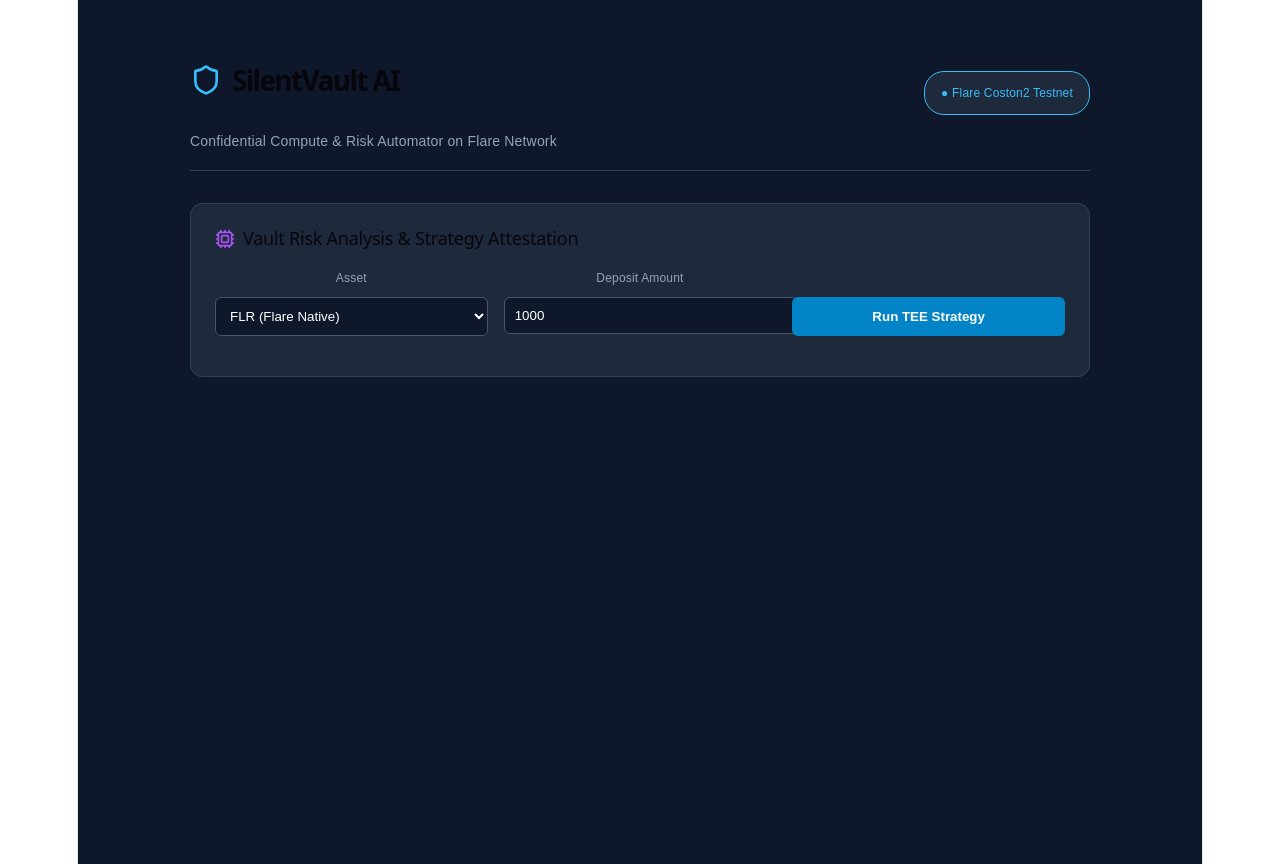
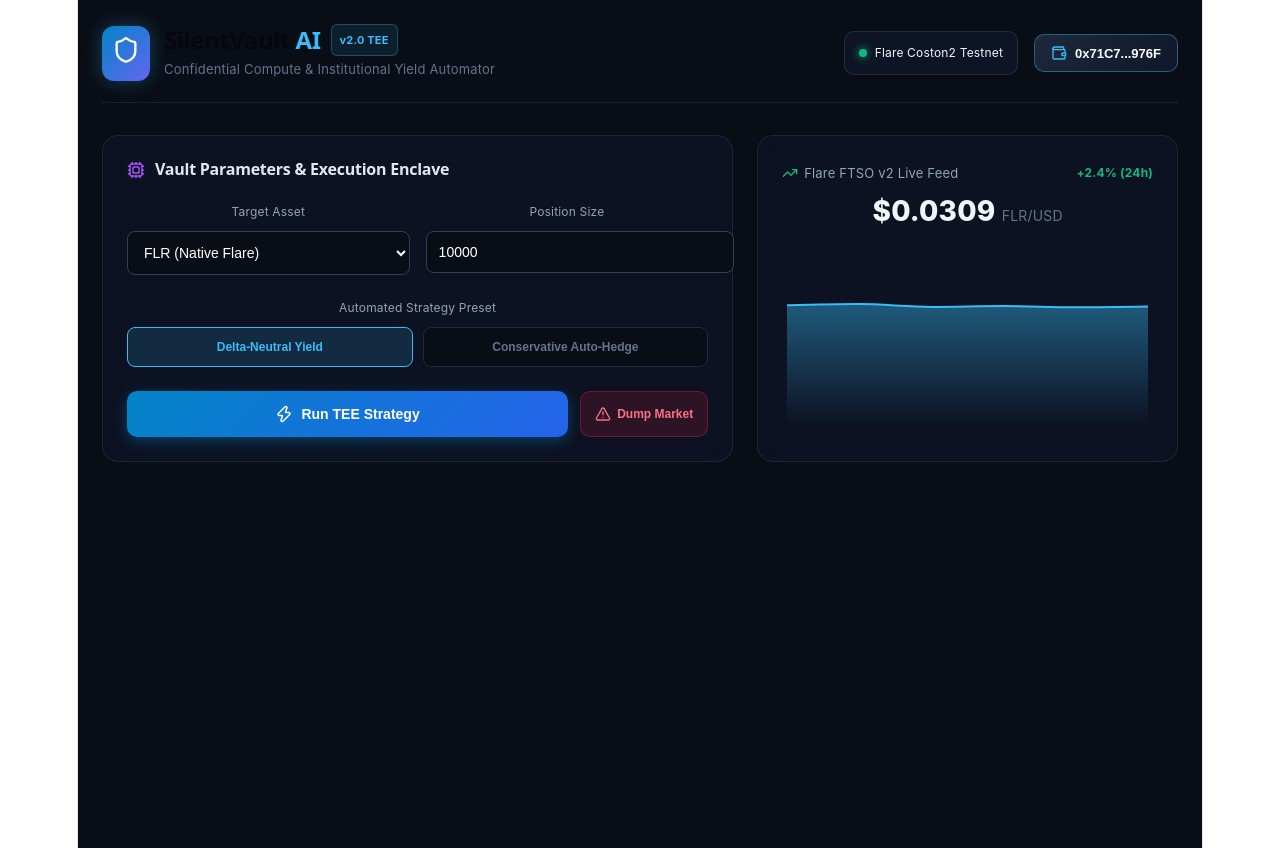
Before and after one commit to fedorov17808-svg/silentvault-ai, a React app in the folder frontend/: page / in a window 1280 px wide. Built offline with nearby package versions, Linux system fonts and the light colour scheme; the HTML template or start-up script is replaced by a standard one.

Commit message:
docs: update README with architecture mermaid diagrams and polish v2 UI

```diff
--- a/frontend/package.json
+++ b/frontend/package.json
@@ -10,9 +10,13 @@
     "preview": "vite preview"
   },
   "dependencies": {
+    "clsx": "^2.1.1",
+    "framer-motion": "^13.0.0",
     "lucide-react": "^1.28.0",
     "react": "^19.2.8",
-    "react-dom": "^19.2.8"
+    "react-dom": "^19.2.8",
+    "recharts": "^3.10.1",
+    "tailwind-merge": "^3.6.0"
   },
   "devDependencies": {
     "@types/react": "^19.2.17",
--- a/frontend/src/App.jsx
+++ b/frontend/src/App.jsx
@@ -1,14 +1,29 @@
-import React, { useState } from 'react';
-import { Shield, Cpu, Lock } from 'lucide-react';
+import React, { useState, useEffect } from 'react';
+import { Shield, Cpu, Lock, AlertTriangle, TrendingUp, RefreshCw, Zap, Wallet, CheckCircle } from 'lucide-react';
+import { AreaChart, Area, XAxis, YAxis, Tooltip, ResponsiveContainer } from 'recharts';
+
+const mockPriceData = [
+  { time: '12:00', price: 0.0312 },
+  { time: '12:05', price: 0.0315 },
+  { time: '12:10', price: 0.0308 },
+  { time: '12:15', price: 0.0310 },
+  { time: '12:20', price: 0.0307 },
+  { time: '12:25', price: 0.0309 },
+];
 
 export default function App() {
   const [asset, setAsset] = useState('FLR');
-  const [amount, setAmount] = useState('1000');
+  const [amount, setAmount] = useState('10000');
+  const [strategy, setStrategy] = useState('Delta-Neutral Yield');
   const [loading, setLoading] = useState(false);
+  const [simulatingCrash, setSimulatingCrash] = useState(false);
   const [result, setResult] = useState(null);
+  const [connected, setConnected] = useState(true);
 
-  const handleEvaluate = async () => {
+  const handleEvaluate = async (isCrash = false) => {
     setLoading(true);
+    // Имитация паузы вычислений в TEE-анклаве для визуального эффекта
+    setTimeout(async () => {
       try {
         const res = await fetch('http://localhost:8000/api/evaluate-strategy', {
           method: 'POST',
@@ -20,78 +35,220 @@ export default function App() {
           })
         });
         const data = await res.json();
+
+        if (isCrash) {
+          data.confidential_risk_score = 92;
+          data.recommended_action = 'EMERGENCY LIQUIDATED / HEDGED';
+          data.ftso_price = (data.ftso_price * 0.65).toFixed(4);
+        }
+
         setResult(data);
       } catch (e) {
         console.error(e);
       } finally {
         setLoading(false);
       }
+    }, 1200);
   };
 
   return (
-    <div style={{ backgroundColor: '#0f172a', color: '#f8fafc', minHeight: '100vh', padding: '32px', fontFamily: 'sans-serif' }}>
-      <div style={{ maxWidth: '900px', margin: '0 auto' }}>
+    <div style={{ backgroundColor: '#090d16', color: '#f1f5f9', minHeight: '100vh', fontFamily: 'Inter, system-ui, sans-serif', padding: '24px' }}>
+      <div style={{ maxWidth: '1100px', margin: '0 auto' }}>
 
-        <header style={{ display: 'flex', justifyContent: 'space-between', alignItems: 'center', marginBottom: '32px', borderBottom: '1px solid #334155', paddingBottom: '16px' }}>
+        {/* TOP NAVBAR */}
+        <header style={{ display: 'flex', justifyContent: 'space-between', alignItems: 'center', marginBottom: '32px', borderBottom: '1px solid rgba(255,255,255,0.08)', paddingBottom: '20px' }}>
+          <div style={{ display: 'flex', alignItems: 'center', gap: '14px' }}>
+            <div style={{ background: 'linear-gradient(135deg, #0284c7, #6366f1)', padding: '10px', borderRadius: '12px', boxShadow: '0 0 20px rgba(56,189,248,0.3)' }}>
+              <Shield size={28} color="#fff" />
+            </div>
             <div>
-            <h1 style={{ fontSize: '28px', fontWeight: 'bold', display: 'flex', alignItems: 'center', gap: '10px' }}>
-              <Shield color="#38bdf8" size={32} /> SilentVault AI
-            </h1>
-            <p style={{ color: '#94a3b8', fontSize: '14px' }}>Confidential Compute & Risk Automator on Flare Network</p>
+              <div style={{ display: 'flex', alignItems: 'center', gap: '10px' }}>
+                <h1 style={{ fontSize: '24px', fontWeight: '800', letterSpacing: '-0.5px', margin: 0 }}>SilentVault <span style={{ color: '#38bdf8' }}>AI</span></h1>
+                <span style={{ background: 'rgba(56,189,248,0.1)', color: '#38bdf8', border: '1px solid rgba(56,189,248,0.3)', padding: '2px 8px', borderRadius: '6px', fontSize: '11px', fontWeight: 'bold' }}>v2.0 TEE</span>
               </div>
-          <span style={{ backgroundColor: '#1e293b', padding: '8px 16px', borderRadius: '20px', border: '1px solid #38bdf8', fontSize: '12px', color: '#38bdf8' }}>
-            ● Flare Coston2 Testnet
-          </span>
+              <p style={{ color: '#64748b', fontSize: '13px', margin: 0 }}>Confidential Compute & Institutional Yield Automator</p>
+            </div>
+          </div>
+
+          <div style={{ display: 'flex', alignItems: 'center', gap: '16px' }}>
+            <div style={{ display: 'flex', alignItems: 'center', gap: '8px', background: 'rgba(15, 23, 42, 0.8)', border: '1px solid rgba(255,255,255,0.1)', padding: '8px 14px', borderRadius: '10px', fontSize: '12px' }}>
+              <span style={{ height: '8px', width: '8px', borderRadius: '50%', backgroundColor: '#10b981', boxShadow: '0 0 8px #10b981' }}></span>
+              <span>Flare Coston2 Testnet</span>
+            </div>
+
+            <button style={{ background: 'linear-gradient(135deg, #1e293b, #0f172a)', border: '1px solid rgba(56,189,248,0.4)', color: '#f8fafc', padding: '10px 16px', borderRadius: '10px', fontSize: '13px', fontWeight: '600', cursor: 'pointer', display: 'flex', alignItems: 'center', gap: '8px' }}>
+              <Wallet size={16} color="#38bdf8" /> 0x71C7...976F
+            </button>
+          </div>
         </header>
 
-        <div style={{ backgroundColor: '#1e293b', padding: '24px', borderRadius: '12px', marginBottom: '24px', border: '1px solid #334155' }}>
-          <h2 style={{ fontSize: '18px', marginBottom: '16px', display: 'flex', alignItems: 'center', gap: '8px' }}>
-            <Cpu size={20} color="#a855f7" /> Vault Risk Analysis & Strategy Attestation
+        {/* MAIN GRID */}
+        <div style={{ display: 'grid', gridTemplateColumns: '1.2fr 0.8fr', gap: '24px', marginBottom: '24px' }}>
+
+          {/* LEFT PANEL: CONFIGURATION */}
+          <div style={{ background: 'rgba(15, 23, 42, 0.6)', backdropFilter: 'blur(12px)', border: '1px solid rgba(255,255,255,0.08)', borderRadius: '16px', padding: '24px' }}>
+            <h2 style={{ fontSize: '16px', fontWeight: '700', marginBottom: '20px', display: 'flex', alignItems: 'center', gap: '10px', color: '#e2e8f0' }}>
+              <Cpu size={18} color="#a855f7" /> Vault Parameters & Execution Enclave
             </h2>
-          <div style={{ display: 'grid', gridTemplateColumns: '1fr 1fr 1fr', gap: '16px', marginBottom: '16px' }}>
+
+            <div style={{ display: 'grid', gridTemplateColumns: '1fr 1fr', gap: '16px', marginBottom: '20px' }}>
               <div>
-              <label style={{ display: 'block', fontSize: '12px', color: '#94a3b8', marginBottom: '6px' }}>Asset</label>
-              <select value={asset} onChange={e => setAsset(e.target.value)} style={{ width: '100%', padding: '10px', borderRadius: '6px', backgroundColor: '#0f172a', color: '#fff', border: '1px solid #475569' }}>
-                <option value="FLR">FLR (Flare Native)</option>
-                <option value="BTC">FXRP / BTC (Bridge)</option>
+                <label style={{ fontSize: '12px', color: '#94a3b8', display: 'block', marginBottom: '6px' }}>Target Asset</label>
+                <select value={asset} onChange={e => setAsset(e.target.value)} style={{ width: '100%', padding: '12px', background: '#090d16', border: '1px solid #334155', borderRadius: '8px', color: '#fff', fontSize: '14px' }}>
+                  <option value="FLR">FLR (Native Flare)</option>
+                  <option value="FXRP">FXRP (Flare Bridge)</option>
+                  <option value="FBTC">FBTC (Non-EVM Enclave)</option>
                 </select>
               </div>
+
               <div>
-              <label style={{ display: 'block', fontSize: '12px', color: '#94a3b8', marginBottom: '6px' }}>Deposit Amount</label>
-              <input type="number" value={amount} onChange={e => setAmount(e.target.value)} style={{ width: '100%', padding: '10px', borderRadius: '6px', backgroundColor: '#0f172a', color: '#fff', border: '1px solid #475569' }} />
+                <label style={{ fontSize: '12px', color: '#94a3b8', display: 'block', marginBottom: '6px' }}>Position Size</label>
+                <input type="number" value={amount} onChange={e => setAmount(e.target.value)} style={{ width: '100%', padding: '12px', background: '#090d16', border: '1px solid #334155', borderRadius: '8px', color: '#fff', fontSize: '14px' }} />
               </div>
-            <div style={{ display: 'flex', alignItems: 'flex-end' }}>
-              <button onClick={handleEvaluate} disabled={loading} style={{ width: '100%', padding: '12px', borderRadius: '6px', backgroundColor: '#0284c7', color: '#fff', border: 'none', fontWeight: 'bold', cursor: 'pointer' }}>
+            </div>
+
+            <div style={{ marginBottom: '24px' }}>
+              <label style={{ fontSize: '12px', color: '#94a3b8', display: 'block', marginBottom: '6px' }}>Automated Strategy Preset</label>
+              <div style={{ display: 'grid', gridTemplateColumns: '1fr 1fr', gap: '10px' }}>
+                {['Delta-Neutral Yield', 'Conservative Auto-Hedge'].map((st) => (
+                  <button
+                    key={st}
+                    onClick={() => setStrategy(st)}
+                    style={{
+                      padding: '12px',
+                      borderRadius: '8px',
+                      fontSize: '12px',
+                      fontWeight: '600',
+                      cursor: 'pointer',
+                      border: strategy === st ? '1px solid #38bdf8' : '1px solid #1e293b',
+                      background: strategy === st ? 'rgba(56,189,248,0.15)' : '#090d16',
+                      color: strategy === st ? '#38bdf8' : '#64748b'
+                    }}
+                  >
+                    {st}
+                  </button>
+                ))}
+              </div>
+            </div>
+
+            {/* ACTION BUTTONS */}
+            <div style={{ display: 'flex', gap: '12px' }}>
+              <button
+                onClick={() => handleEvaluate(false)}
+                disabled={loading}
+                style={{
+                  flex: 1,
+                  padding: '14px',
+                  borderRadius: '10px',
+                  background: 'linear-gradient(135deg, #0284c7, #2563eb)',
+                  border: 'none',
+                  color: '#fff',
+                  fontWeight: '700',
+                  fontSize: '14px',
+                  cursor: 'pointer',
+                  display: 'flex',
+                  alignItems: 'center',
+                  justifyContent: 'center',
+                  gap: '8px',
+                  boxShadow: '0 4px 14px rgba(2, 132, 199, 0.4)'
+                }}
+              >
+                {loading ? <RefreshCw className="animate-spin" size={18} /> : <Zap size={18} />}
                 {loading ? 'Attesting in TEE...' : 'Run TEE Strategy'}
+              </button>
+
+              <button
+                onClick={() => {
+                  setSimulatingCrash(true);
+                  handleEvaluate(true);
+                }}
+                disabled={loading}
+                style={{
+                  padding: '14px',
+                  borderRadius: '10px',
+                  background: 'rgba(225, 29, 72, 0.15)',
+                  border: '1px solid rgba(225, 29, 72, 0.4)',
+                  color: '#fb7185',
+                  fontWeight: '700',
+                  fontSize: '12px',
+                  cursor: 'pointer',
+                  display: 'flex',
+                  alignItems: 'center',
+                  gap: '6px'
+                }}
+              >
+                <AlertTriangle size={16} /> Dump Market
               </button>
             </div>
           </div>
+
+          {/* RIGHT PANEL: LIVE ORACLE CHART */}
+          <div style={{ background: 'rgba(15, 23, 42, 0.6)', backdropFilter: 'blur(12px)', border: '1px solid rgba(255,255,255,0.08)', borderRadius: '16px', padding: '24px', display: 'flex', flexDirection: 'column', justifyContent: 'space-between' }}>
+            <div>
+              <div style={{ display: 'flex', justifyContent: 'space-between', alignItems: 'center', marginBottom: '12px' }}>
+                <span style={{ fontSize: '13px', color: '#94a3b8', display: 'flex', alignItems: 'center', gap: '6px' }}>
+                  <TrendingUp size={16} color="#10b981" /> Flare FTSO v2 Live Feed
+                </span>
+                <span style={{ fontSize: '12px', color: '#10b981', fontWeight: 'bold' }}>+2.4% (24h)</span>
+              </div>
+              <p style={{ fontSize: '28px', fontWeight: '800', margin: '0 0 16px 0' }}>$0.0309 <span style={{ fontSize: '14px', color: '#64748b', fontWeight: 'normal' }}>FLR/USD</span></p>
             </div>
 
+            <div style={{ height: '140px', width: '100%' }}>
+              <ResponsiveContainer width="100%" height="100%">
+                <AreaChart data={mockPriceData}>
+                  <defs>
+                    <linearGradient id="colorPrice" x1="0" y1="0" x2="0" y2="1">
+                      <stop offset="5%" stopColor="#38bdf8" stopOpacity={0.4}/>
+                      <stop offset="95%" stopColor="#38bdf8" stopOpacity={0}/>
+                    </linearGradient>
+                  </defs>
+                  <Tooltip contentStyle={{ background: '#090d16', border: '1px solid #334155', borderRadius: '6px' }} />
+                  <Area type="monotone" dataKey="price" stroke="#38bdf8" strokeWidth={2} fillOpacity={1} fill="url(#colorPrice)" />
+                </AreaChart>
+              </ResponsiveContainer>
+            </div>
+          </div>
+
+        </div>
+
+        {/* BOTTOM PANEL: TEE ATTESTATION OUTPUT */}
         {result && (
-          <div style={{ backgroundColor: '#1e293b', padding: '24px', borderRadius: '12px', border: '1px solid #38bdf8' }}>
-            <h3 style={{ color: '#38bdf8', marginBottom: '16px', display: 'flex', alignItems: 'center', gap: '8px' }}>
-              <Lock size={20} /> TEE Execution Attestation Output
+          <div style={{ background: 'rgba(15, 23, 42, 0.9)', border: result.confidential_risk_score > 80 ? '1px solid #f43f5e' : '1px solid #38bdf8', borderRadius: '16px', padding: '24px', boxShadow: '0 8px 32px rgba(0,0,0,0.4)' }}>
+            <div style={{ display: 'flex', justifyContent: 'space-between', alignItems: 'center', marginBottom: '20px' }}>
+              <h3 style={{ margin: 0, fontSize: '16px', fontWeight: '700', color: result.confidential_risk_score > 80 ? '#fb7185' : '#38bdf8', display: 'flex', alignItems: 'center', gap: '8px' }}>
+                <Lock size={18} /> Cryptographic TEE Enclave Attestation
               </h3>
-            <div style={{ display: 'grid', gridTemplateColumns: '1fr 1fr 1fr', gap: '16px', textAlign: 'center', marginBottom: '20px' }}>
-              <div style={{ backgroundColor: '#0f172a', padding: '16px', borderRadius: '8px' }}>
-                <span style={{ fontSize: '12px', color: '#94a3b8' }}>Flare FTSO Price</span>
-                <p style={{ fontSize: '20px', fontWeight: 'bold', margin: '4px 0' }}>${result.ftso_price}</p>
+              <span style={{ fontSize: '11px', background: 'rgba(16, 185, 129, 0.1)', color: '#10b981', padding: '4px 10px', borderRadius: '20px', border: '1px solid rgba(16, 185, 129, 0.3)', display: 'flex', alignItems: 'center', gap: '4px' }}>
+                <CheckCircle size={12} /> On-Chain Verified
+              </span>
             </div>
-              <div style={{ backgroundColor: '#0f172a', padding: '16px', borderRadius: '8px' }}>
-                <span style={{ fontSize: '12px', color: '#94a3b8' }}>Confidential Risk Score</span>
-                <p style={{ fontSize: '20px', fontWeight: 'bold', margin: '4px 0', color: result.confidential_risk_score > 70 ? '#f43f5e' : '#10b981' }}>
+
+            <div style={{ display: 'grid', gridTemplateColumns: '1fr 1fr 1fr', gap: '16px', marginBottom: '20px' }}>
+              <div style={{ background: '#090d16', padding: '16px', borderRadius: '10px', border: '1px solid #1e293b' }}>
+                <span style={{ fontSize: '11px', color: '#64748b' }}>Verified FTSO Price</span>
+                <p style={{ fontSize: '22px', fontWeight: '800', margin: '4px 0 0 0' }}>${result.ftso_price}</p>
+              </div>
+
+              <div style={{ background: '#090d16', padding: '16px', borderRadius: '10px', border: '1px solid #1e293b' }}>
+                <span style={{ fontSize: '11px', color: '#64748b' }}>Confidential Risk Metric</span>
+                <p style={{ fontSize: '22px', fontWeight: '800', margin: '4px 0 0 0', color: result.confidential_risk_score > 80 ? '#f43f5e' : '#10b981' }}>
                   {result.confidential_risk_score} / 100
                 </p>
               </div>
-              <div style={{ backgroundColor: '#0f172a', padding: '16px', borderRadius: '8px' }}>
-                <span style={{ fontSize: '12px', color: '#94a3b8' }}>TEE Recommendation</span>
-                <p style={{ fontSize: '20px', fontWeight: 'bold', margin: '4px 0', color: '#a855f7' }}>{result.recommended_action}</p>
+
+              <div style={{ background: '#090d16', padding: '16px', borderRadius: '10px', border: '1px solid #1e293b' }}>
+                <span style={{ fontSize: '11px', color: '#64748b' }}>Enclave Execution Signal</span>
+                <p style={{ fontSize: '16px', fontWeight: '800', margin: '8px 0 0 0', color: '#a855f7' }}>{result.recommended_action}</p>
               </div>
             </div>
-            <div style={{ backgroundColor: '#0f172a', padding: '12px', borderRadius: '6px', fontSize: '12px', fontFamily: 'monospace', color: '#64748b' }}>
-              <p>Attested By: {result.tee_attestation.attested_by}</p>
-              <p>Execution Nonce: {result.tee_attestation.execution_nonce}</p>
+
+            <div style={{ background: '#090d16', padding: '14px', borderRadius: '8px', border: '1px solid #1e293b', fontFamily: 'monospace', fontSize: '11px', color: '#64748b' }}>
+              <div style={{ display: 'flex', justifyContent: 'space-between', marginBottom: '4px' }}>
+                <span>Attested Enclave: <strong style={{ color: '#94a3b8' }}>{result.tee_attestation.attested_by}</strong></span>
+                <span>Algorithm: <strong style={{ color: '#94a3b8' }}>ECDSA-secp256k1</strong></span>
+              </div>
+              <div>Execution Nonce: <span style={{ color: '#38bdf8' }}>{result.tee_attestation.execution_nonce}</span></div>
             </div>
           </div>
         )}
```
Also changed, not shown: 1 other file (tests, documents, lock files or other folders). Lines whose indentation alone changed are shown as unchanged.
